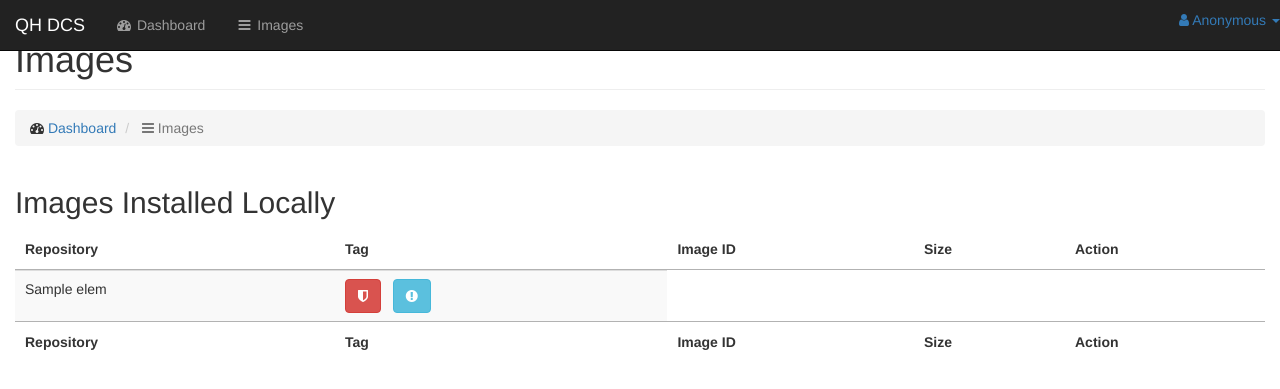
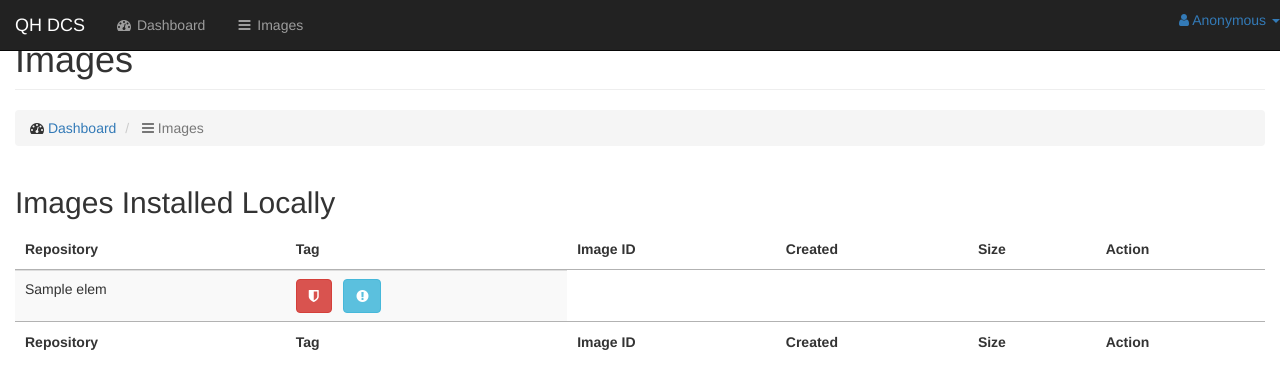
Before and after one commit to pratikms/dcs-if, a Django app: template dcs/secure/templates/images.html in a window 1280 px wide. Shown: the top 389 px of the page. Run offline with Django 3.2, Linux system fonts and the light colour scheme; the template is opened without the code that fills it: most values are stand-ins (such as "Sample title", 1, 10 or a date in 2020); some libraries are stand-ins or nearby versions.

Commit message:
Added created at column for images

```diff
--- a/dcs/secure/templates/images.html
+++ b/dcs/secure/templates/images.html
@@ -20,6 +20,7 @@
                         <th>Repository</th>
                         <th>Tag</th>
                         <th>Image ID</th>
+                        <th>Created</th>
                         <th>Size</th>
                         <th>Action</th>
                     </tr>
@@ -42,6 +43,7 @@
                         <th>Repository</th>
                         <th>Tag</th>
                         <th>Image ID</th>
+                        <th>Created</th>
                         <th>Size</th>
                         <th>Action</th>
                     </tr>
--- a/dcs/secure/views.py
+++ b/dcs/secure/views.py
@@ -17,7 +17,7 @@ def dashboard(request):
     return render(request, 'dashboard.html', { 'total_images': total_number_of_images, 'total_containers': total_number_of_containers, 'nav_active': 'dashboard' })
 
 def images(request):
-    command = "docker image list --format 'table {{.Repository}},{{.Tag}},{{.ID}},{{.Size}}'"
+    command = "docker image list --format 'table {{.Repository}},{{.Tag}},{{.ID}},{{.CreatedAt}},{{.Size}}'"
     image_list = subprocess.check_output(command, shell=True).decode('utf8').splitlines()
     data = [d.split(",") for d in image_list[1:]]
     # image_dict = {i:v.split(",") for i, v in enumerate(image_list[1:])}
```
